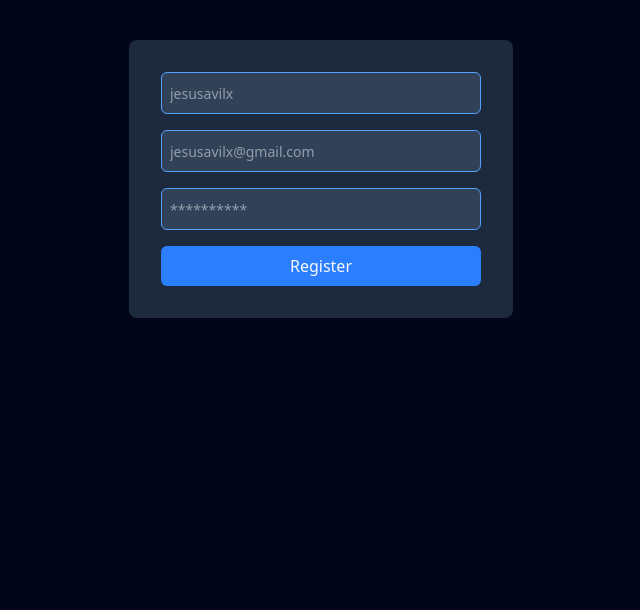
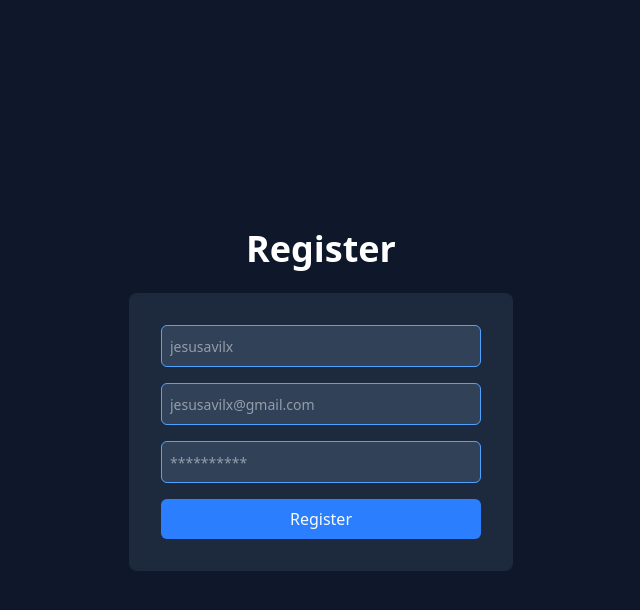
Before and after one commit to avilamrales/mern-crud-auth, a React (Vite) app in the folder frontend/: page /register in a window 1280 px wide. Shown: the top 610 px of the page, without its empty margins (319-959 px from the left). Built offline with nearby package versions, Linux system fonts and the light colour scheme.

Commit message:
feat(auth): add app context for user data and error handling in registration form
Implemented a global app context to share user data across the application.
Added error handling in the registration form to provide user feedback
on failed submissions or validation errors.

```diff
--- /dev/null
+++ b/frontend/src/context/AuthContext.js
@@ -0,0 +1,11 @@
+import { useContext, createContext } from "react";
+
+export const AuthContext = createContext();
+
+export const useAuth = () => {
+  const context = useContext(AuthContext);
+  if (!context) {
+    throw new Error("useAuth must be used within an AuthProvider");
+  }
+  return context;
+};
--- /dev/null
+++ b/frontend/src/context/AuthContextComponent.jsx
@@ -0,0 +1,28 @@
+import { useState } from "react";
+
+import { registerRequest } from "../api/auth";
+import { AuthContext } from "./AuthContext";
+
+export const AuthProvider = ({ children }) => {
+  const [user, setUser] = useState(null);
+  const [isAuthenticated, setIsAuthenticated] = useState(false);
+  const [errors, setErrors] = useState([]);
+
+  const signup = async (values) => {
+    try {
+      const res = await registerRequest(values);
+      console.log(res.data);
+      setUser(res.data);
+      setIsAuthenticated(true);
+    } catch (error) {
+      console.log(error.response);
+      setErrors(error.response.data);
+    }
+  };
+
+  return (
+    <AuthContext.Provider value={{ user, signup, isAuthenticated, errors }}>
+      {children}
+    </AuthContext.Provider>
+  );
+};
--- a/frontend/src/pages/RegisterPage.jsx
+++ b/frontend/src/pages/RegisterPage.jsx
@@ -1,19 +1,41 @@
+import { useEffect } from "react";
 import { useForm } from "react-hook-form";
-import { registerRequest } from "../api/auth";
+import { useNavigate } from "react-router";
+
+import { useAuth } from "../context/AuthContext";
 
 export default function RegisterPage() {
-  const { register, handleSubmit } = useForm();
+  const {
+    register,
+    handleSubmit,
+    formState: { errors },
+  } = useForm();
+  const { signup, isAuthenticated, errors: registerErrors } = useAuth();
+  const navigate = useNavigate();
+
+  useEffect(() => {
+    if (isAuthenticated) navigate("/tasks");
+  }, [isAuthenticated, navigate]);
 
   const onSubmit = async (values) => {
-    const res = await registerRequest(values);
-    console.log(res);
+    await signup(values);
   };
 
   return (
-    <>
+    <div className="flex flex-col items-center justify-center h-screen bg-slate-900">
+      <h1 className="text-4xl font-bold text-white">Register</h1>
+
+      {registerErrors.length > 0 && (
+        <div className="text-sm text-red-500 bg-red-100 p-6 rounded-lg mt-6">
+          {registerErrors.map((error, index) => (
+            <p key={index}>{error}</p>
+          ))}
+        </div>
+      )}
+
       <form
         onSubmit={handleSubmit(onSubmit)}
-        className="flex flex-col gap-4 w-1/3 mx-auto mt-10 max-w-96 bg-slate-800 p-8 rounded-lg"
+        className="flex flex-col gap-4 w-1/3 mx-auto mt-6 max-w-96 bg-slate-800 p-8 rounded-lg"
       >
         <input
           type="text"
@@ -22,6 +44,9 @@ export default function RegisterPage() {
           {...register("username", { required: true })}
           className="p-2 bg-slate-700 rounded-md border-blue-400 border-1 focus:ring-1 focus:outline-none focus:ring-blue-600 placeholder:text-sm text-base"
         />
+        {errors.username && (
+          <p className="text-red-500 text-sm">Username is required</p>
+        )}
         <input
           type="email"
           name="email"
@@ -29,6 +54,9 @@ export default function RegisterPage() {
           {...register("email", { required: true })}
           className="p-2 bg-slate-700 rounded-md border-blue-400 border-1 focus:ring-1 focus:outline-none focus:ring-blue-600 placeholder:text-sm text-base"
         />
+        {errors.email && (
+          <p className="text-red-500 text-sm">Email is required</p>
+        )}
         <input
           type="password"
           name="password"
@@ -36,6 +64,9 @@ export default function RegisterPage() {
           {...register("password", { required: true })}
           className="p-2 bg-slate-700 rounded-md border-blue-400 border-1 focus:ring-1 focus:outline-none focus:ring-blue-600 placeholder:text-sm text-base"
         />
+        {errors.password && (
+          <p className="text-red-500 text-sm">Password is required</p>
+        )}
         <button
           type="submit"
           className="hover:cursor-pointer bg-blue-500 p-2 rounded-md w-full hover:bg-blue-600 transition duration-200 ease-in-out"
@@ -43,6 +74,6 @@ export default function RegisterPage() {
           Register
         </button>
       </form>
-    </>
+    </div>
   );
 }
```
Also changed, not shown: frontend/src/App.jsx (+7 -10 lines), 2 other files (tests, documents, lock files or other folders).
